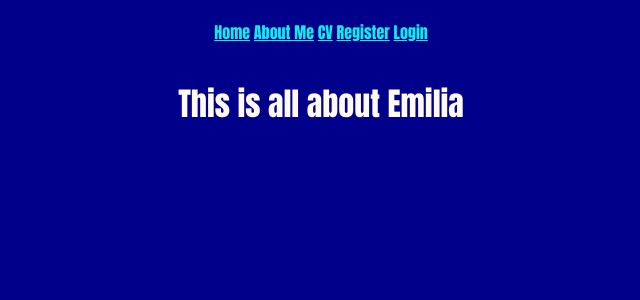
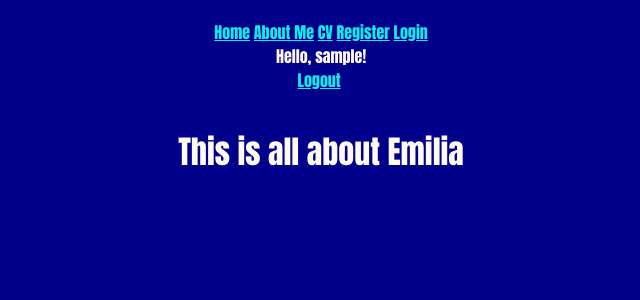
Before and after one commit to emmekay/OnboardManager, a Flask app: page /about in a window 1280 px wide. Shown: the top 300 px of the page, without its empty margins (319-959 px from the left). Run offline with Flask 2, Linux system fonts and the light colour scheme; the visitor is signed in with stand-in values (Sample User, id 1); data comes from the database, SQL or seed files in the repository.

Commit message:
Add username message & logout

```diff
--- a/blog/routes.py
+++ b/blog/routes.py
@@ -2,7 +2,7 @@ from flask import render_template, url_for, request, redirect, flash
 from blog import app, db
 from blog.models import User, Post
 from blog.forms import RegistrationForm, LoginForm
-from flask_login import login_user
+from flask_login import login_user, logout_user
 
 @app.route("/")
 @app.route("/home")
@@ -51,3 +51,8 @@ def login():
         else:
             flash("Email or password is incorrect. Please try again.")
     return render_template('login.html',title='Login',form=form)
+
+@app.route("/logout")
+def logout():
+    logout_user()
+    return redirect(url_for('thankyou'))
--- a/blog/templates/layout.html
+++ b/blog/templates/layout.html
@@ -2,11 +2,7 @@
 <!DOCTYPE html>
 <link rel=stylesheet type=text/css href="{{ url_for('static', filename='style.css') }}">
 
-<a href="{{ url_for('home') }}">Home</a>
-<a href="{{ url_for('about') }}">About Me</a>
-<a href="{{ url_for('cv') }}">CV</a>
-<a href="{{ url_for('register') }}">Register</a>
-<a href="{{ url_for('login') }}">Login</a>
+
 
 <head>
     <meta charset="utf-8">
@@ -29,7 +25,23 @@
 </head>
 
 <body>
-    <div id="header"> </div>
+    <div id="header">
+        <a href="{{ url_for('home') }}">Home</a>
+        <a href="{{ url_for('about') }}">About Me</a>
+        <a href="{{ url_for('cv') }}">CV</a>
+        <a href="{{ url_for('register') }}">Register</a>
+        <a href="{{ url_for('login') }}">Login</a> <br>
+
+        {% if current_user.is_authenticated %}
+        Hello, {{ current_user.username }}!<br>
+        <a href="{{ url_for('logout') }}">Logout</a>&nbsp
+        {% else %}
+        Hello, Guest! &nbsp| <a href="{{ url_for('login') }}">Login&nbsp;</a>
+        or <a href="{{ url_for('register') }}">Register</a>&nbsp|
+        {% endif %}
+
+    </div>
+
     <div id="content"> {% block content %} {% endblock %} </div>
 </body>
 
```
